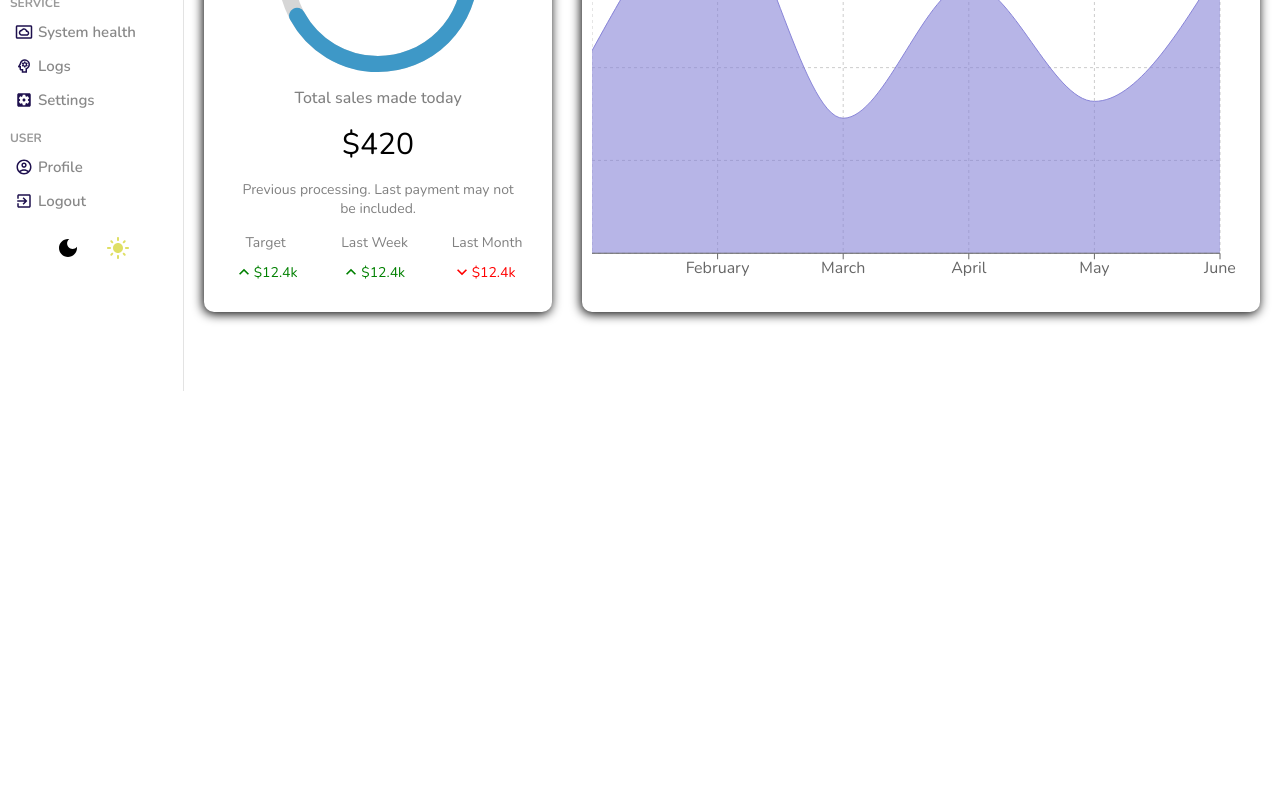
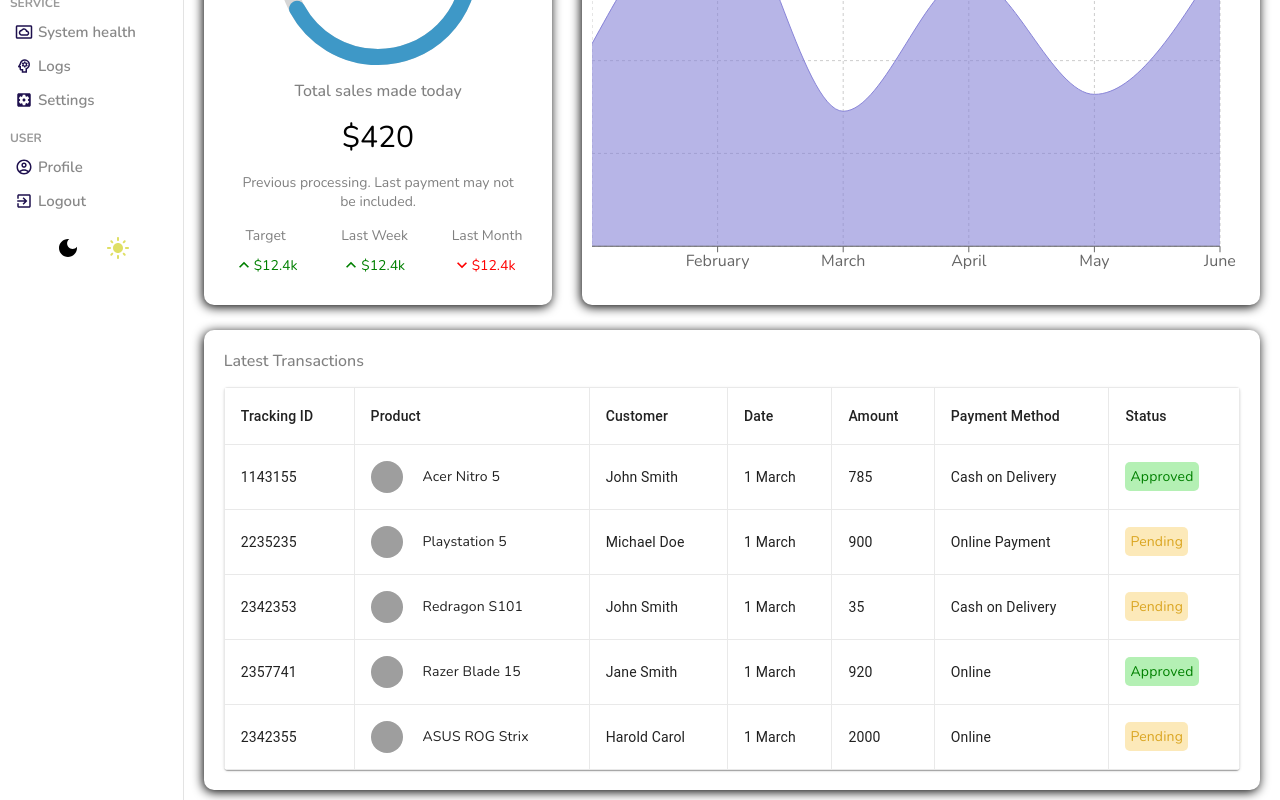
Before and after one commit to vamppdevv1/AdminPanel, a React (Vite) app: page / in a window 1280 px wide. Shown: the part 409-1209 px from the top of the page. Before the commit the page ends 800 px from the top, so only its background shows below. Built offline with nearby package versions, Linux system fonts and the light colour scheme; grey boxes are pictures that could not be loaded.

Commit message:
homepage table

```diff
--- /dev/null
+++ b/src/components/table/Table.jsx
@@ -0,0 +1,99 @@
+import "./table.scss";
+import MuiTable from "@mui/material/Table";
+import TableBody from "@mui/material/TableBody";
+import TableCell from "@mui/material/TableCell";
+import TableContainer from "@mui/material/TableContainer";
+import TableHead from "@mui/material/TableHead";
+import TableRow from "@mui/material/TableRow";
+import Paper from "@mui/material/Paper";
+const rows = [
+  {
+    id: 1143155,
+    product: "Acer Nitro 5",
+    img: "https://m.media-amazon.com/images/I/81bc8mA3nKL._AC_UY327_FMwebp_QL65_.jpg",
+    customer: "John Smith",
+    date: "1 March",
+    amount: 785,
+    method: "Cash on Delivery",
+    status: "Approved",
+  },
+  {
+    id: 2235235,
+    product: "Playstation 5",
+    img: "https://m.media-amazon.com/images/I/31JaiPXYI8L._AC_UY327_FMwebp_QL65_.jpg",
+    customer: "Michael Doe",
+    date: "1 March",
+    amount: 900,
+    method: "Online Payment",
+    status: "Pending",
+  },
+  {
+    id: 2342353,
+    product: "Redragon S101",
+    img: "https://m.media-amazon.com/images/I/71kr3WAj1FL._AC_UY327_FMwebp_QL65_.jpg",
+    customer: "John Smith",
+    date: "1 March",
+    amount: 35,
+    method: "Cash on Delivery",
+    status: "Pending",
+  },
+  {
+    id: 2357741,
+    product: "Razer Blade 15",
+    img: "https://m.media-amazon.com/images/I/71wF7YDIQkL._AC_UY327_FMwebp_QL65_.jpg",
+    customer: "Jane Smith",
+    date: "1 March",
+    amount: 920,
+    method: "Online",
+    status: "Approved",
+  },
+  {
+    id: 2342355,
+    product: "ASUS ROG Strix",
+    img: "https://m.media-amazon.com/images/I/81hH5vK-MCL._AC_UY327_FMwebp_QL65_.jpg",
+    customer: "Harold Carol",
+    date: "1 March",
+    amount: 2000,
+    method: "Online",
+    status: "Pending",
+  },
+];
+export const Table = () => {
+  return (
+    <TableContainer component={Paper} className="table">
+      <MuiTable sx={{ minWidth: 650 }} aria-label="simple table">
+        <TableHead>
+          <TableRow>
+            <TableCell className="tableCell">Tracking ID</TableCell>
+            <TableCell className="tableCell">Product</TableCell>
+            <TableCell className="tableCell">Customer</TableCell>
+            <TableCell className="tableCell">Date</TableCell>
+            <TableCell className="tableCell">Amount</TableCell>
+            <TableCell className="tableCell">Payment Method</TableCell>
+            <TableCell className="tableCell">Status</TableCell>
+          </TableRow>
+        </TableHead>
+        <TableBody>
+          {rows.map((row) => (
+            <TableRow key={row.id}>
+              <TableCell className="tableCell">{row.id}</TableCell>
+              <TableCell className="tableCell">
+                <div className="cellWrapper">
+                  <img className="image" src={row.img} alt="" />
+                  {row.product}
+                </div>
+              </TableCell>
+              <TableCell className="tableCell">{row.customer}</TableCell>
+              <TableCell className="tableCell">{row.date}</TableCell>
+              <TableCell className="tableCell">{row.amount}</TableCell>
+              <TableCell className="tableCell">{row.method}</TableCell>
+              <TableCell className="tableCell">
+                <span className={`status ${row.status}`}>{row.status}</span>
+              </TableCell>
+            </TableRow>
+          ))}
+        </TableBody>
+      </MuiTable>
+    </TableContainer>
+  );
+};
--- /dev/null
+++ b/src/components/table/table.scss
@@ -0,0 +1,29 @@
+.table {
+ .tableCell{
+  border: 1px solid rgb(233, 233, 233);
+ }
+  .cellWrapper {
+    display: flex;
+    align-items: center;
+    gap: 10px;
+    .image {
+      width: 32px;
+      height: 32px;
+      border-radius: 50%;
+      margin-right: 10px;
+      object-fit: cover;
+    }
+  }
+  .status {
+    padding: 5px;
+    border-radius: 5px;
+    &.Approved {
+      color: green;
+      background-color: rgba(23, 209, 23, 0.323);
+    }
+    &.Pending {
+      color: goldenrod;
+      background-color: rgba(245, 186, 39, 0.322);
+    }
+  }
+}
--- a/src/pages/home/Home.jsx
+++ b/src/pages/home/Home.jsx
@@ -4,6 +4,7 @@
 import { Widget } from "../../components/widget/Widget";
 import { Featured } from "../../components/featured/Featured";
 import { Chart } from "../../components/chart/Chart";
+import { Table } from "../../components/table/Table";
 export const Home = () => {
   return (
     <div className="home">
@@ -20,6 +21,10 @@
           <Featured />
           <Chart />
         </div>
+        <div className="listContainer">
+          <div className="listTitle">Latest Transactions</div>
+          <Table />
+        </div>
       </div>
     </div>
   );
--- a/src/pages/home/home.scss
+++ b/src/pages/home/home.scss
@@ -1,16 +1,30 @@
-.home{
+.home {
   display: flex;
   flex-direction: row;
-    .homeContainer{
+  .homeContainer {
     flex: 6;
-        .widgets,.charts{
+    .widgets,
+    .charts {
       display: flex;
       padding: 20px;
       gap: 30px;
-            margin-bottom: 12px;
+      margin-bottom: 5px;
     }
-        .charts{
+    .charts {
       padding: 5px 20px;
+        margin-bottom: 20px;
+    }
+    .listContainer {
+      margin: 10px 20px;
+      padding: 20px;
+      border-radius: 10px;
+      -webkit-box-shadow: -1px 2px 11px 0px #000000;
+      box-shadow: -1px 2px 11px 0px #000000;
+      .listTitle {
+        font-weight: 500;
+        color: gray;
+        margin-bottom: 15px;
       }
     }
   }
+}
```
Lines whose indentation alone changed are shown as unchanged.
